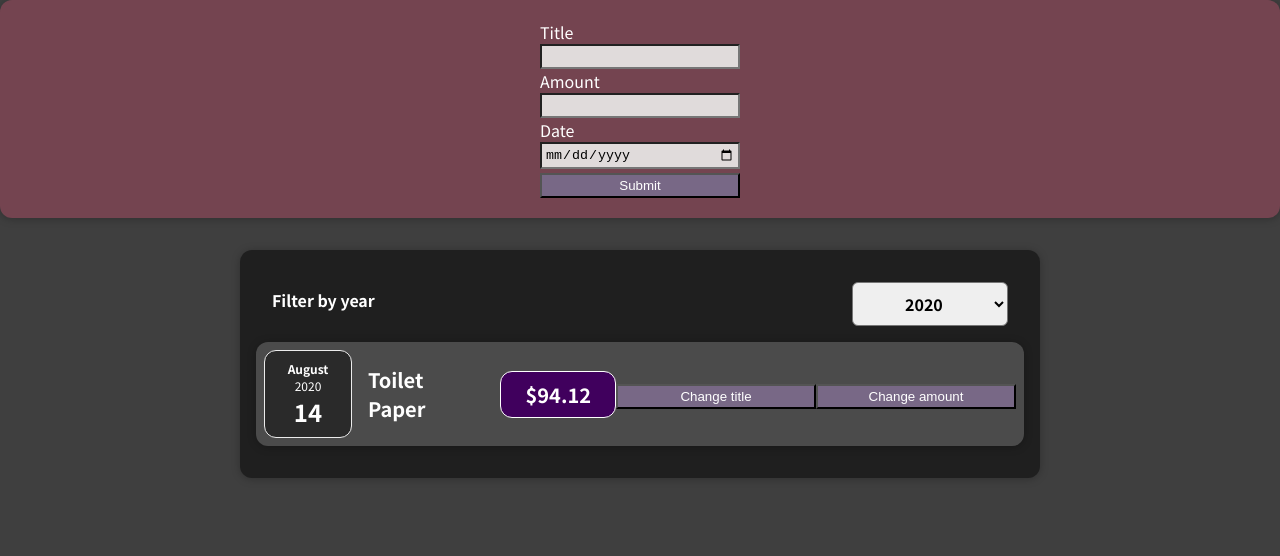
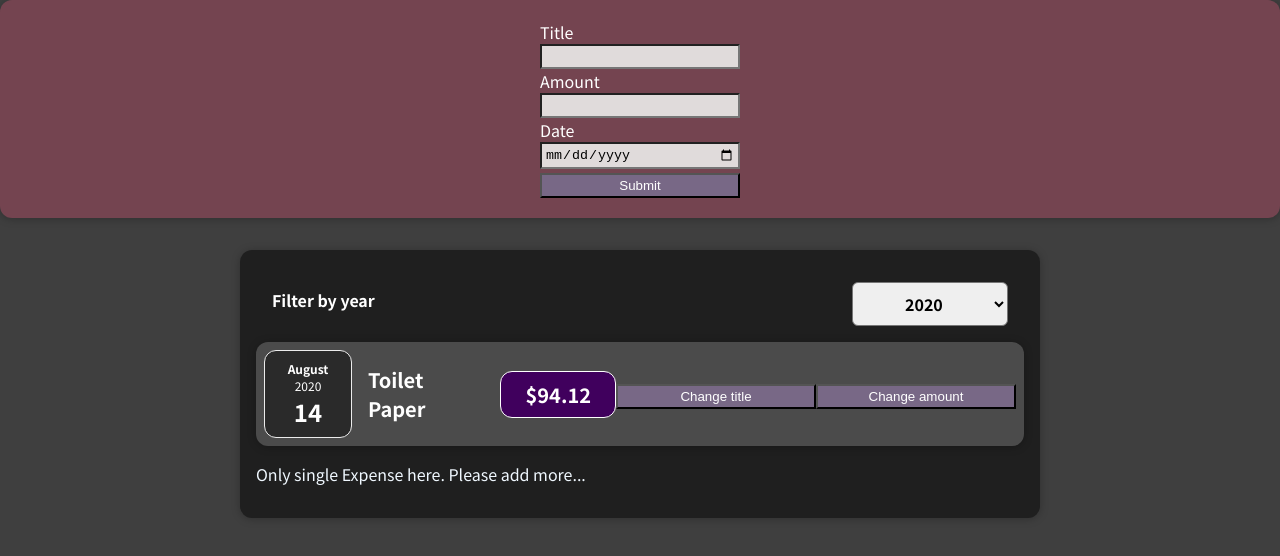
Before and after one commit to Suresh-Kumar-Lohar/s-react-1, a React (Create React App) app: page / in a window 1280 px wide. Shown: the top 556 px of the page. Built offline with nearby package versions, Linux system fonts and the light colour scheme.

Commit message:
adv React task-12

```diff
--- a/src/App.js
+++ b/src/App.js
@@ -46,7 +46,7 @@ const App = () => {
   return (
     <div>
       <NewExpense onSaveExpenseData={addExpenseHandler} />
-      <Expenses expenses={expenses} />
+      <Expenses items={expenses} />
     </div>
   )
 }
--- a/src/components/Expenses/Expenses.js
+++ b/src/components/Expenses/Expenses.js
@@ -1,9 +1,9 @@
 import React, { useState } from 'react'
+
 import Card from '../UI/Card'
-
-import ExpenseItem from './ExpenseItem'
 import './Expenses.css'
 import ExpensesFilter from './ExpensesFilter'
+import ExpensesList from './ExpensesList'
 
 const Expenses = (props) => {
   const [filteredYear, setFilteredYear] = useState('2020')
@@ -12,25 +12,19 @@ const Expenses = (props) => {
     setFilteredYear(selectedYear)
   }
 
-  const filteredExpenses = props.expenses.filter((expense) => {
+  const filteredExpenses = props.items.filter((expense) => {
     return expense.date.getFullYear().toString() === filteredYear
   })
   return (
-    <Card className='expenses'>
-      <ExpensesFilter
-        selected={filteredYear}
-        onChangeFilter={filterChangeHandler}
-      />
-      {filteredExpenses.map((item) => (
-        <ExpenseItem
-          key={item.id}
-          title={item.title}
-          date={item.date}
-          amount={item.amount}
-          // LocationOfExpenditure={item.LocationOfExpenditure}
+    <div>
+      <Card className='expenses'>
+        <ExpensesFilter
+          selected={filteredYear}
+          onChangeFilter={filterChangeHandler}
         />
-      ))}
-    </Card>
+        <ExpensesList items={filteredExpenses} />
+      </Card>
+    </div>
   )
 }
 
--- /dev/null
+++ b/src/components/Expenses/ExpensesList.css
@@ -0,0 +1,12 @@
+.expenses-list {
+  list-style: none;
+  padding: 0;
+}
+
+.expenses-list__fallback {
+  color: white;
+  text-align: center;
+}
+p {
+  color: aliceblue;
+}
--- /dev/null
+++ b/src/components/Expenses/ExpensesList.js
@@ -0,0 +1,28 @@
+import React from 'react'
+import ExpenseItem from './ExpenseItem'
+
+import './ExpensesList.css'
+
+const ExpensesList = (props) => {
+  if (props.items.length === 0) {
+    return <h2 className='expenses-lisy__fallback'>Found no expenses..!</h2>
+  }
+
+  return (
+    <div className='expenses-list'>
+      {props.items.map((expense) => (
+        <ExpenseItem
+          key={expense.id}
+          title={expense.title}
+          amount={expense.amount}
+          date={expense.date}
+        />
+      ))}
+      {props.items.length === 1 && (
+        <p>Only single Expense here. Please add more...</p>
+      )}
+    </div>
+  )
+}
+
+export default ExpensesList
```
